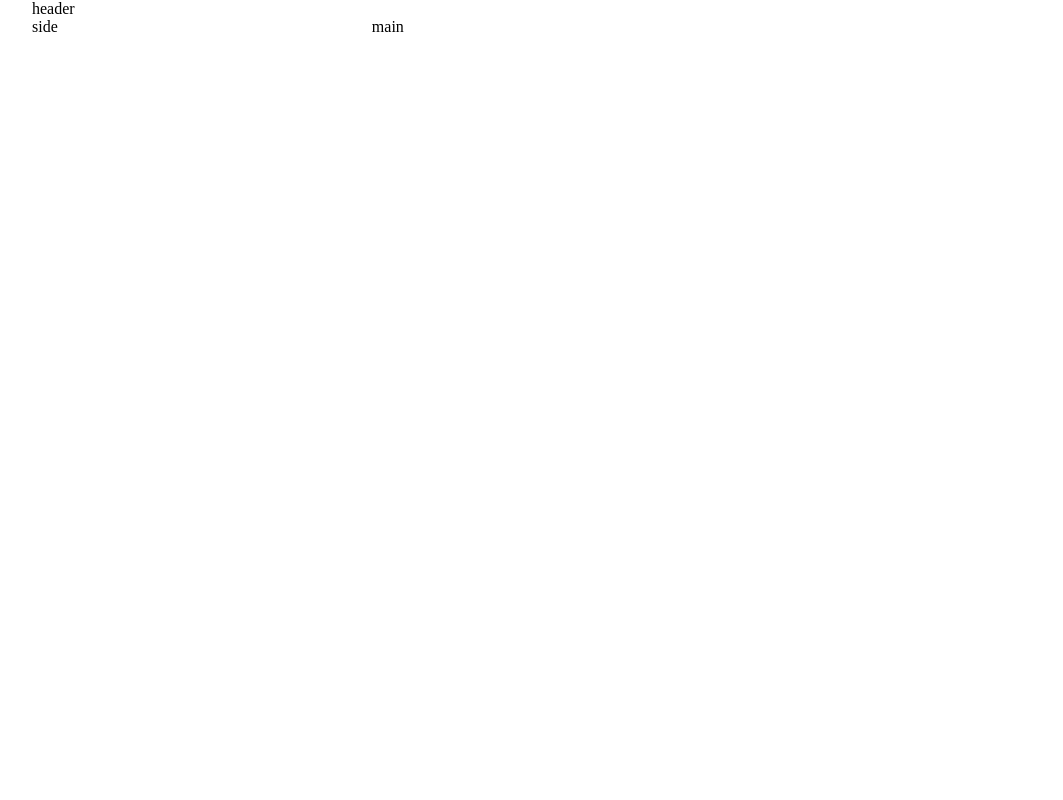
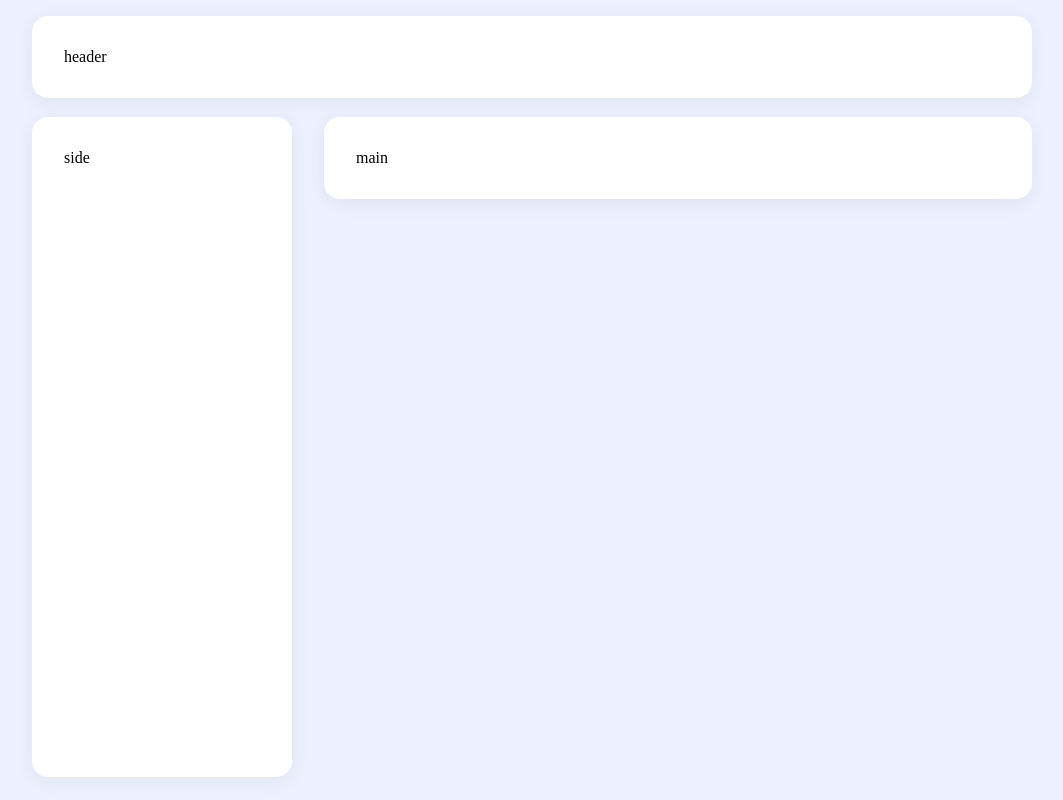
Before and after one commit to BAM-hub/task-manager, a React (Vite) app: page / in a window 1280 px wide. Shown: the whole page, without its empty margins (108-1171 px from the left). Built offline with nearby package versions, Linux system fonts and the light colour scheme.

Commit message:
responisve designe

```diff
--- a/src/App.tsx
+++ b/src/App.tsx
@@ -1,12 +1,19 @@
 import Layout from "./components/layout/index";
 import Slot from "./components/layout/solt";
+import Card from "./components/card";
 
 function App() {
   return (
     <Layout>
-      <Slot slot="header">header</Slot>
-      <Slot slot="side">side</Slot>
-      <Slot slot="main">main</Slot>
+      <Slot slot="header">
+        <Card>header</Card>
+      </Slot>
+      <Slot slot="side">
+        <Card fullHeight>side</Card>
+      </Slot>
+      <Slot slot="main">
+        <Card>main</Card>
+      </Slot>
     </Layout>
   );
 }
--- a/src/components/card/card.module.scss
+++ b/src/components/card/card.module.scss
@@ -0,0 +1,10 @@
+.cardContainer {
+  background-color: white;
+  box-shadow: 0px 4px 16px 0px #c1c1c140;
+  padding: 32px;
+  border-radius: 16px;
+}
+
+.fullHeight {
+  height: 100%;
+}
--- a/src/components/card/index.tsx
+++ b/src/components/card/index.tsx
@@ -0,0 +1,21 @@
+import { PropsWithChildren } from "react";
+import styles from "./card.module.scss";
+import classNames from "../utils";
+
+const index = ({
+  children,
+  fullHeight,
+}: PropsWithChildren<{ fullHeight?: boolean }>) => {
+  return (
+    <div
+      className={classNames(
+        styles.cardContainer,
+        fullHeight && styles.fullHeight
+      )}
+    >
+      {children}
+    </div>
+  );
+};
+
+export default index;
--- a/src/components/layout/index.module.scss
+++ b/src/components/layout/index.module.scss
@@ -1,11 +1,21 @@
 .container {
   padding-inline: 140px;
   margin: auto;
+  @media screen and (max-width: 768px) {
+    padding-inline: 15px;
+  }
 }
 
 .mainAppGrid {
+  height: 100vh;
   display: grid;
   grid-template:
-    "header header header"
-    "side content content";
+    "header header header" auto
+    "side content content" 1fr / minmax(200px, 260px) minmax(260px, 1fr) minmax(260px, 1fr);
+  @media screen and (max-width: 768px) {
+    grid-template:
+      "header" auto
+      "side" auto
+      "content" 1fr;
+  }
 }
--- a/src/components/layout/solt/index.module.scss
+++ b/src/components/layout/solt/index.module.scss
@@ -1,5 +1,7 @@
 .header {
   grid-area: header;
+  padding-top: 16px;
+  padding-bottom: 19px;
 }
 
 .side {
@@ -7,5 +9,14 @@
 }
 
 .main {
+  padding-inline-start: 32px;
   grid-area: content;
+  @media screen and (max-width: 768px) {
+    padding-inline-start: unset;
+  }
 }
+
+.side,
+.main {
+  margin-bottom: 23px;
+}
--- a/src/components/utils/index.ts
+++ b/src/components/utils/index.ts
@@ -1,5 +1,6 @@
-type args = string[];
+type arg = string | undefined | boolean;
+type args = arg[];
 
 export default function classNames(...args: args) {
-  return args.join(" ");
+  return args.filter((arg) => arg).join(" ");
 }
--- a/src/index.css
+++ b/src/index.css
@@ -6,3 +6,7 @@ body {
   margin: 0;
   box-sizing: border-box;
 }
+
+body {
+  background-color: #ecf0ff;
+}
```
